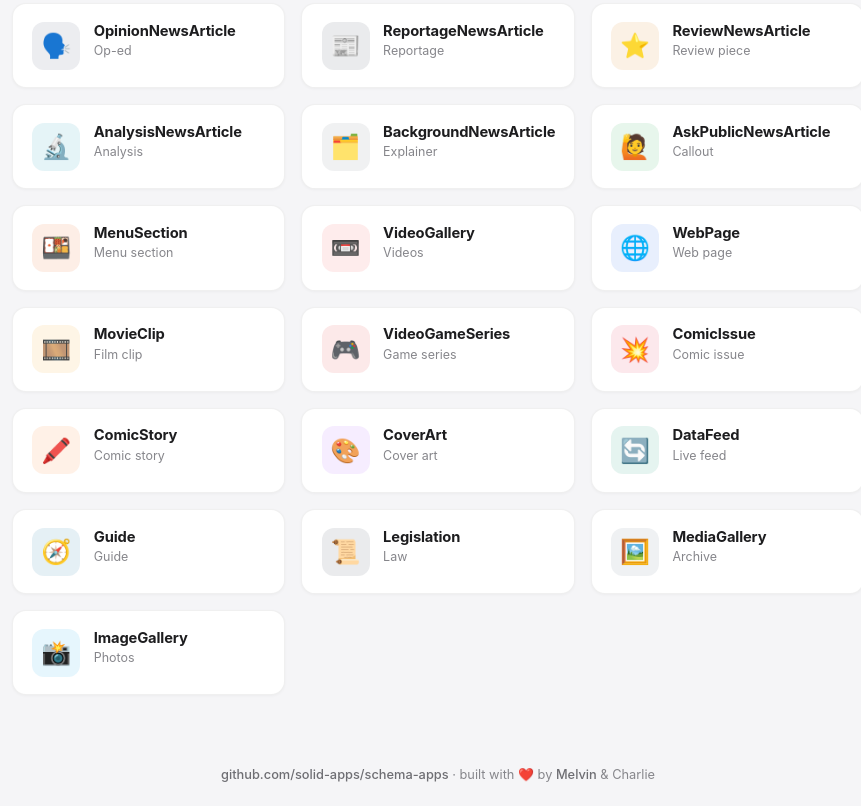
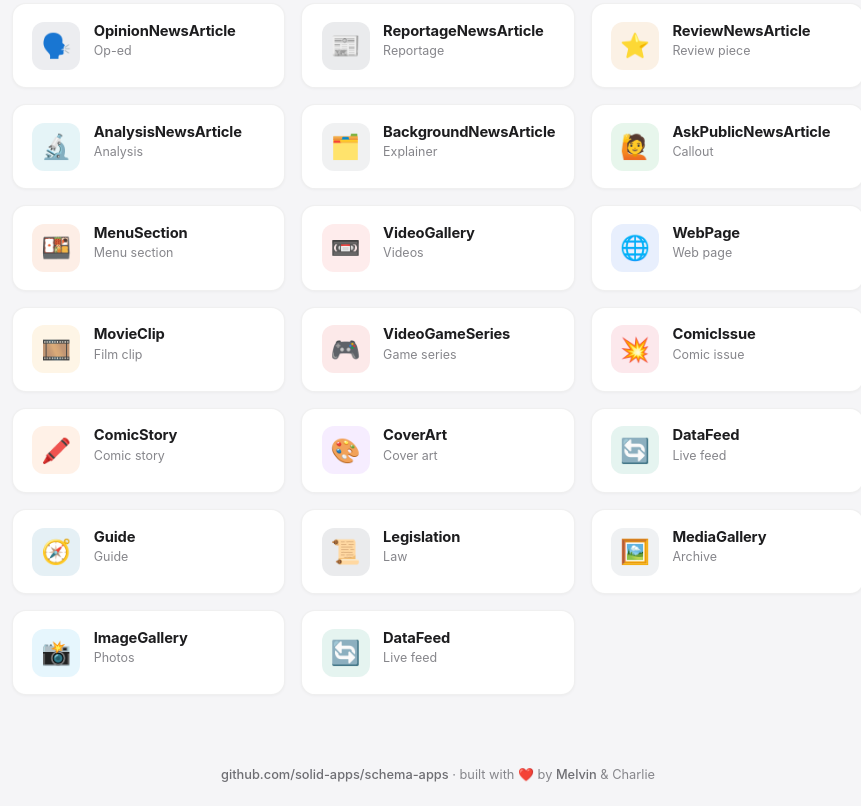
Before and after one commit to solid-apps/schema-apps, a website: page index.html in a window 1280 px wide. Shown: the part 8942-9748 px from the top of the page, without its empty margins (202-1063 px from the left). Drawn offline with Linux system fonts and the light colour scheme.

Commit message:
schema-apps: gallery entry for DataFeed

```diff
--- a/index.html
+++ b/index.html
@@ -454,6 +454,7 @@ const APPS = [
   { file: "legislation.html", name: "Legislation", icon: "📜", accent: "#334155", tag: "Law" },
   { file: "media-gallery.html", name: "MediaGallery", icon: "🖼️", accent: "#64748b", tag: "Archive" },
   { file: "image-gallery.html", name: "ImageGallery", icon: "📸", accent: "#0ea5e9", tag: "Photos" },
+  { file: "data-feed.html", name: "DataFeed", icon: "🔄", accent: "#059669", tag: "Live feed" },
 ];
 
 const grid = document.getElementById("grid");
```
